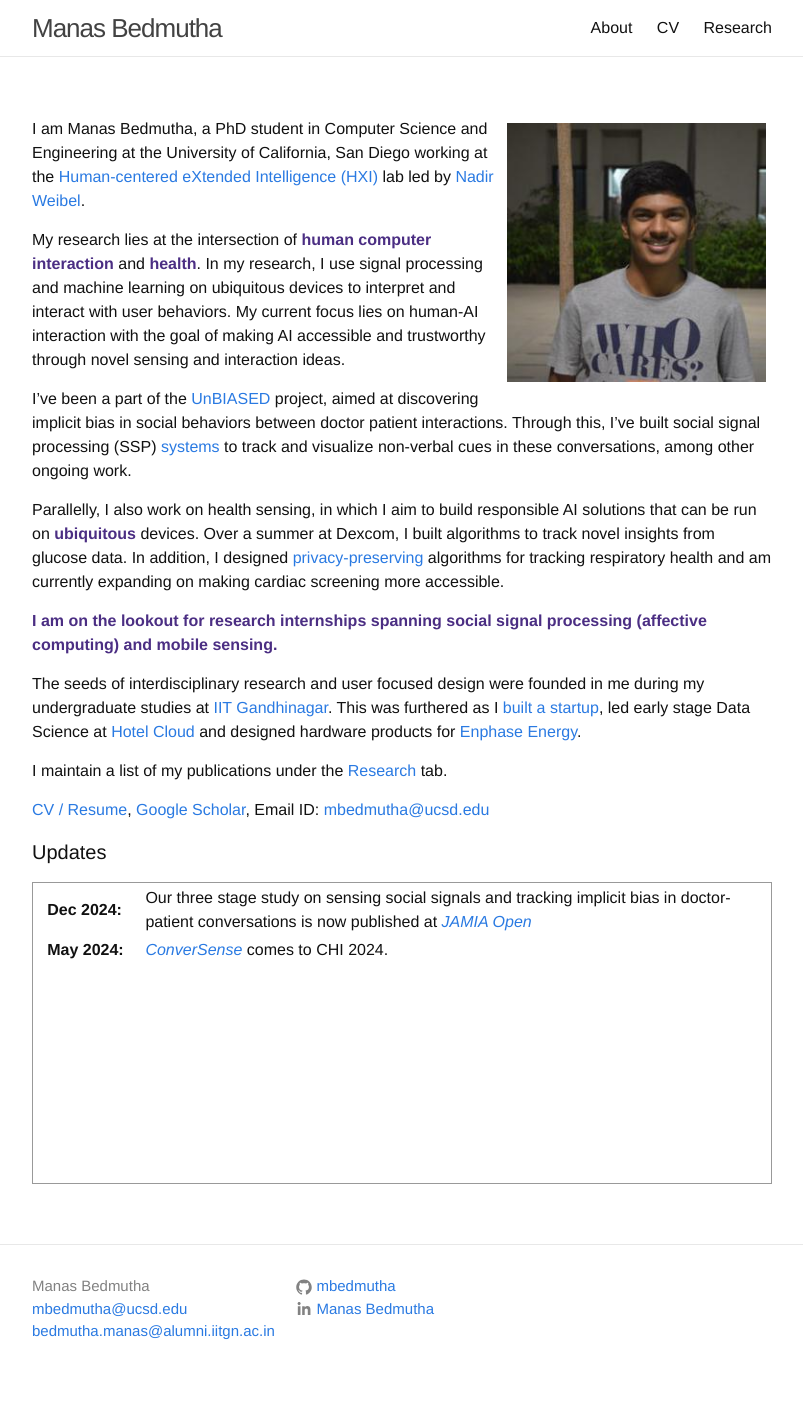
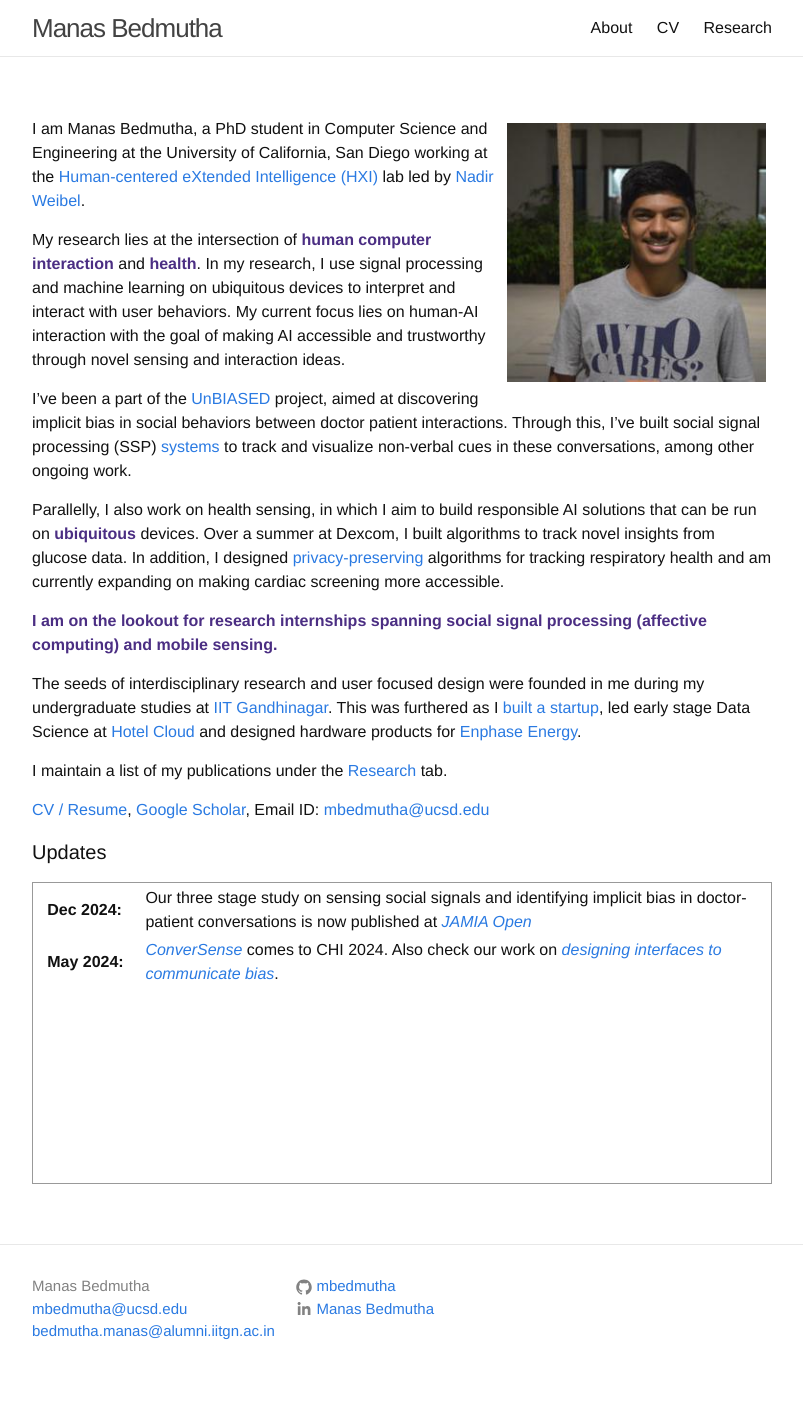
Before and after one commit to mbedmutha/mbedmutha.github.io, a Jekyll site: the page built from index.md, in a window 1280 px wide. Shown: the whole page, without its empty margins (238-1041 px from the left). Built offline with Jekyll 4.4.1, drawn with Linux system fonts in a browser that asks for light colours; comment, search, counter and statistics services are not loaded.

```diff
--- a/index.md
+++ b/index.md
@@ -19,7 +19,7 @@ The seeds of interdisciplinary research and user focused design were founded in
 
 I maintain a list of my publications under the [Research]({{ site.url }}/research) tab.
 
-[CV / Resume]({{ site.url }}/assets/ManasBedmutha_6DEC.pdf), [Google Scholar](https://scholar.google.com/citations?user=pQatwE0AAAAJ),
+[CV / Resume]({{ site.url }}/assets/ManasBedmutha_1JAN.pdf), [Google Scholar](https://scholar.google.com/citations?user=pQatwE0AAAAJ),
 Email ID: [mbedmutha@ucsd.edu](mailto:mbedmutha@ucsd.edu)
 
 #### Updates
@@ -31,11 +31,11 @@ Email ID: [mbedmutha@ucsd.edu](mailto:mbedmutha@ucsd.edu)
 
   <tr>
     <td><b>Dec 2024:</b></td>
-    <td> Our three stage study on sensing social signals and tracking implicit bias in doctor-patient conversations is now published at <i><a href="https://academic.oup.com/jamiaopen/article/7/4/ooae106/7826763">JAMIA Open</a></i></td>
+    <td> Our three stage study on sensing social signals and identifying implicit bias in doctor-patient conversations is now published at <i><a href="https://academic.oup.com/jamiaopen/article/7/4/ooae106/7826763">JAMIA Open</a></i></td>
   </tr>
 
   <tr>
     <td><b>May 2024:</b></td>
-    <td><i><a href="https://dl.acm.org/doi/10.1145/3613904.3641998">ConverSense</a></i> comes to CHI 2024.</td>
+    <td><i><a href="https://dl.acm.org/doi/10.1145/3613904.3641998">ConverSense</a></i> comes to CHI 2024. Also check our work on <i><a href="https://dl.acm.org/doi/full/10.1145/3613904.3642756">designing interfaces to communicate bias</a></i>.</td>
   </tr>
 </table>
```
Also changed, not shown: _pages/cv.md (+2 -2 lines), 2 other files.
